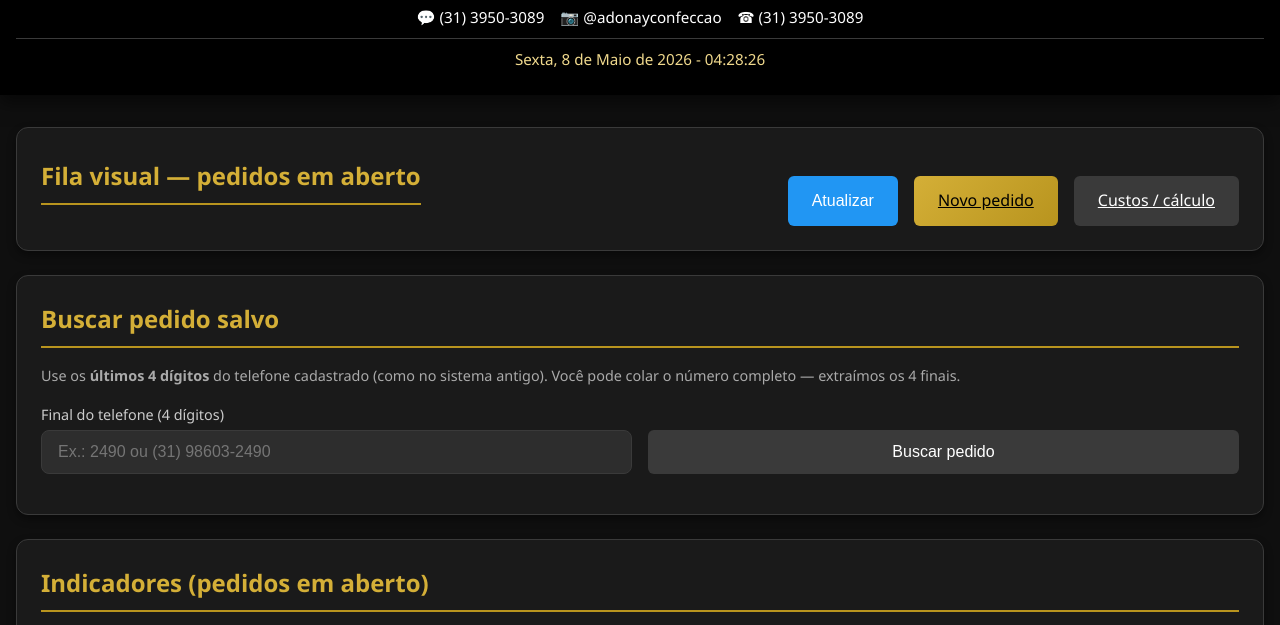
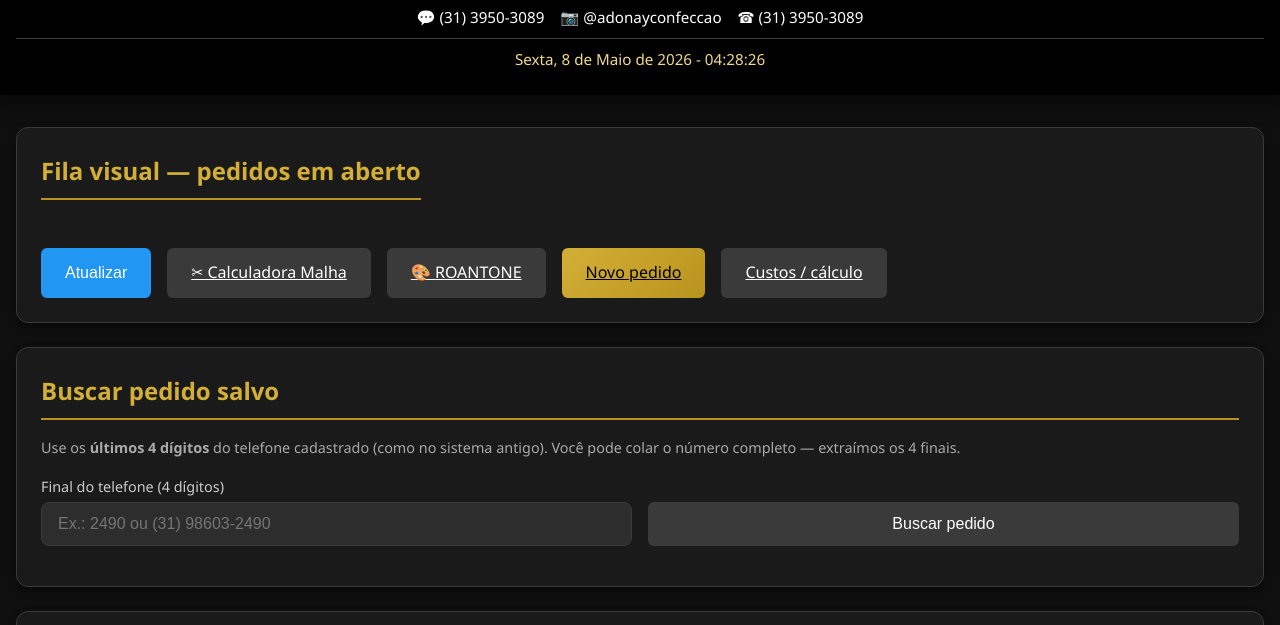
Before and after one commit to luucas031bh/sistema-pedidos, a plain HTML site: page home.html in a window 1280 px wide. Shown: the part 132-757 px from the top of the page. Drawn offline with Linux system fonts and the light colour scheme; no server answers.

Commit message:
botoes Calculadora e roantone

```diff
--- a/home.html
+++ b/home.html
@@ -36,6 +36,8 @@
                 <h2 class="card-title">Fila visual — pedidos em aberto</h2>
                 <div class="btn-group flex-wrap">
                     <button type="button" id="btnAtualizarHome" class="btn btn-info">Atualizar</button>
+                    <a href="CalculadoraMalha/" class="btn btn-secondary">✂ Calculadora Malha</a>
+                    <a href="ROANTONE/" class="btn btn-secondary">🎨 ROANTONE</a>
                     <a href="index.html" class="btn btn-primary nav-desktop-only">Novo pedido</a>
                     <a href="config-calculos.html" class="btn btn-secondary nav-desktop-only">Custos / cálculo</a>
                 </div>
```
